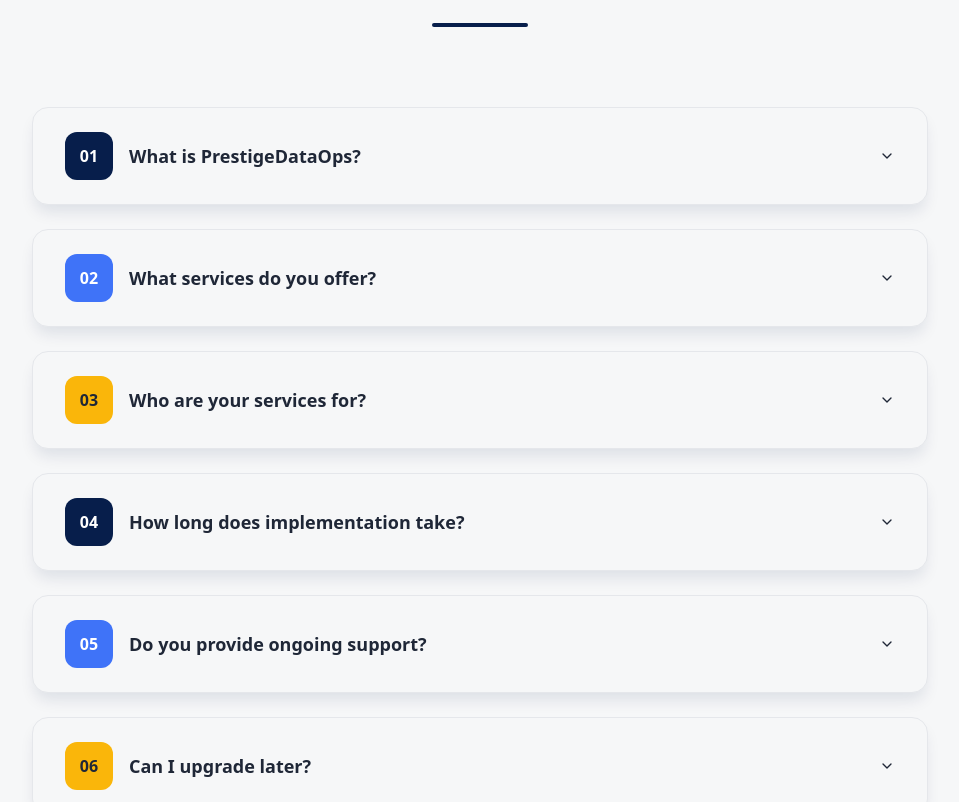
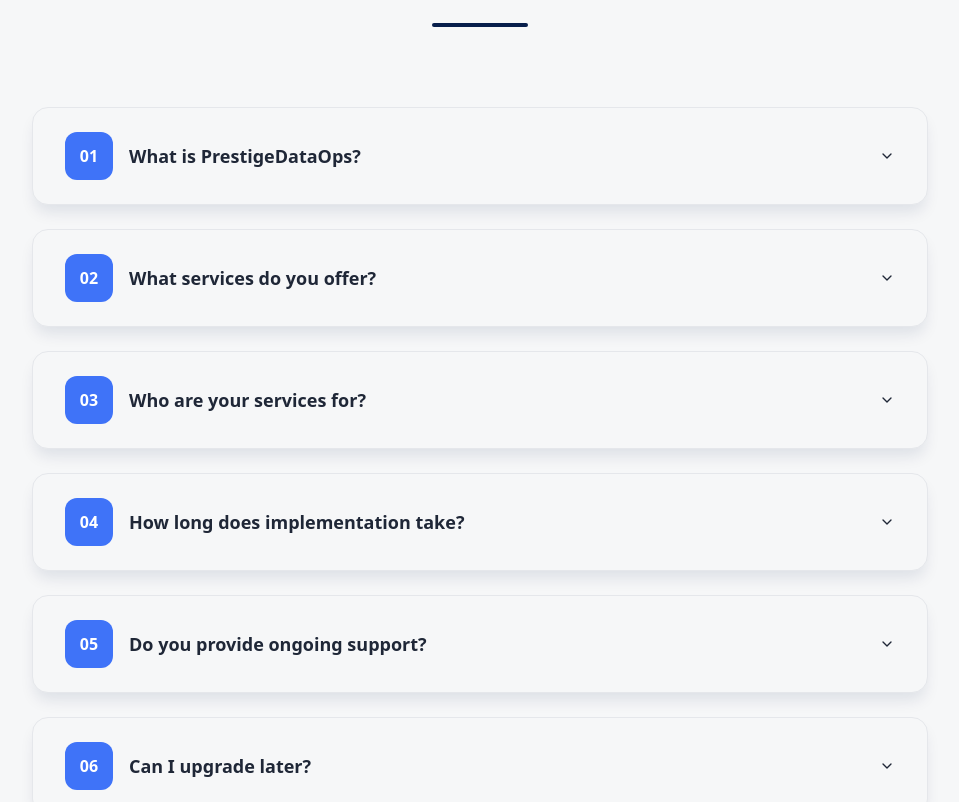
Before and after one commit to waqaralyy/prestige-data-flow, a React (Vite) app: page /about in a window 1280 px wide. Shown: the part 2720-3522 px from the top of the page, without its empty margins (160-1119 px from the left). Built offline with nearby package versions, Linux system fonts and the light colour scheme.

Commit message:
Update FAQ numbering color
Changed the color of all question numbers in the FAQ section to match the color of question number 2.

```diff
--- a/src/pages/About.tsx
+++ b/src/pages/About.tsx
@@ -256,8 +256,8 @@ const About = () => {
               <AccordionItem value="item-1" className="bg-card border rounded-2xl shadow-medium hover:shadow-large transition-all duration-500 overflow-hidden group hover:scale-[1.02]">
                 <AccordionTrigger className="text-left hover:no-underline px-8 py-6 hover:bg-muted transition-all duration-300">
                   <div className="flex items-center gap-4">
-                    <div className="w-12 h-12 bg-primary rounded-xl flex items-center justify-center flex-shrink-0 group-hover:scale-110 transition-transform duration-300">
-                      <span className="text-primary-foreground font-bold">01</span>
+                    <div className="w-12 h-12 bg-secondary rounded-xl flex items-center justify-center flex-shrink-0 group-hover:scale-110 transition-transform duration-300">
+                      <span className="text-secondary-foreground font-bold">01</span>
                     </div>
                     <span className="font-bold text-foreground text-lg group-hover:text-primary transition-colors duration-300">What is PrestigeDataOps?</span>
                   </div>
@@ -305,8 +305,8 @@ const About = () => {
               <AccordionItem value="item-3" className="bg-card border rounded-2xl shadow-medium hover:shadow-large transition-all duration-500 overflow-hidden group hover:scale-[1.02]">
                 <AccordionTrigger className="text-left hover:no-underline px-8 py-6 hover:bg-muted transition-all duration-300">
                   <div className="flex items-center gap-4">
-                    <div className="w-12 h-12 bg-accent rounded-xl flex items-center justify-center flex-shrink-0 group-hover:scale-110 transition-transform duration-300">
-                      <span className="text-accent-foreground font-bold">03</span>
+                    <div className="w-12 h-12 bg-secondary rounded-xl flex items-center justify-center flex-shrink-0 group-hover:scale-110 transition-transform duration-300">
+                      <span className="text-secondary-foreground font-bold">03</span>
                     </div>
                     <span className="font-bold text-foreground text-lg group-hover:text-accent transition-colors duration-300">Who are your services for?</span>
                   </div>
@@ -321,8 +321,8 @@ const About = () => {
               <AccordionItem value="item-4" className="bg-card border rounded-2xl shadow-medium hover:shadow-large transition-all duration-500 overflow-hidden group hover:scale-[1.02]">
                 <AccordionTrigger className="text-left hover:no-underline px-8 py-6 hover:bg-muted transition-all duration-300">
                   <div className="flex items-center gap-4">
-                    <div className="w-12 h-12 bg-primary rounded-xl flex items-center justify-center flex-shrink-0 group-hover:scale-110 transition-transform duration-300">
-                      <span className="text-primary-foreground font-bold">04</span>
+                    <div className="w-12 h-12 bg-secondary rounded-xl flex items-center justify-center flex-shrink-0 group-hover:scale-110 transition-transform duration-300">
+                      <span className="text-secondary-foreground font-bold">04</span>
                     </div>
                     <span className="font-bold text-foreground text-lg group-hover:text-primary transition-colors duration-300">How long does implementation take?</span>
                   </div>
@@ -353,8 +353,8 @@ const About = () => {
               <AccordionItem value="item-6" className="bg-card border rounded-2xl shadow-medium hover:shadow-large transition-all duration-500 overflow-hidden group hover:scale-[1.02]">
                 <AccordionTrigger className="text-left hover:no-underline px-8 py-6 hover:bg-muted transition-all duration-300">
                   <div className="flex items-center gap-4">
-                    <div className="w-12 h-12 bg-accent rounded-xl flex items-center justify-center flex-shrink-0 group-hover:scale-110 transition-transform duration-300">
-                      <span className="text-accent-foreground font-bold">06</span>
+                    <div className="w-12 h-12 bg-secondary rounded-xl flex items-center justify-center flex-shrink-0 group-hover:scale-110 transition-transform duration-300">
+                      <span className="text-secondary-foreground font-bold">06</span>
                     </div>
                     <span className="font-bold text-foreground text-lg group-hover:text-accent transition-colors duration-300">Can I upgrade later?</span>
                   </div>
```
